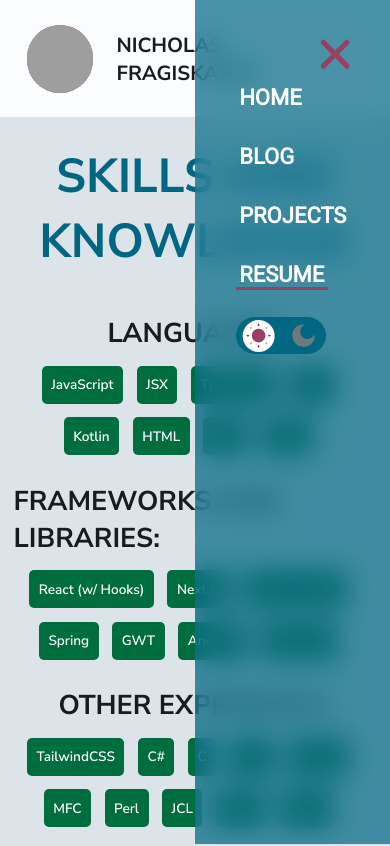
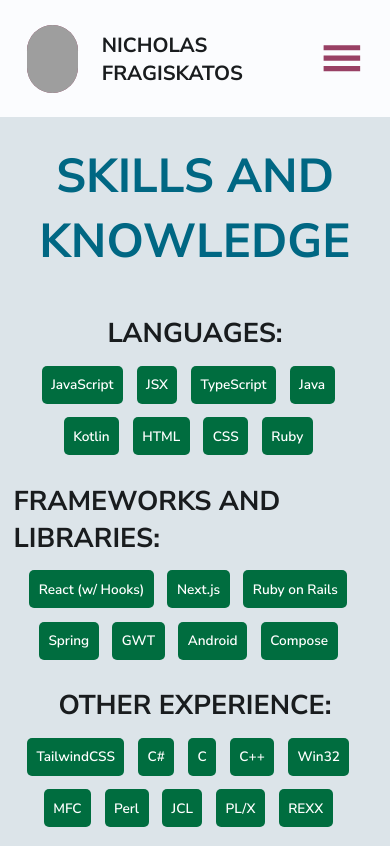
Before and after one commit to nfragiskatos/personal-website, a React (Create React App) app: page /resume in a window 390 px wide. Shown: the top 846 px of the page. Built offline with nearby package versions, Linux system fonts and the light colour scheme; grey boxes are pictures that could not be loaded.

Commit message:
- Added auto scroll to top of home page - hide sidebar menu after clicking on nav point - added more icon support - fixed styling where name in banner was clashing with hamburger icon

```diff
--- a/public/index.html
+++ b/public/index.html
@@ -3,6 +3,8 @@
   <head>
     <meta charset="utf-8" />
     <link rel="icon" href="%PUBLIC_URL%/code-icon-white.svg" />
+    <link rel="apple-touch-icon" href="%PUBLIC_URL%/code-icon-white.svg" />
+    <link rel="shortcut icon" href="%PUBLIC_URL%/code-icon-white.svg" />
     <meta name="viewport" content="width=device-width, initial-scale=1" />
     <meta name="theme-color" content="#000000" />
     <meta
--- a/src/Navbar/Navbar.styles.ts
+++ b/src/Navbar/Navbar.styles.ts
@@ -158,14 +158,12 @@
 
 export const HamburgerMenu = styled(GiHamburgerMenu)`
   display: none;
-  position: absolute;
   height: 4rem;
   width: 4rem;
-  top: 2rem;
-  right: 2rem;
   z-index: 9999;
   color: ${({ theme }) => theme.colors.tertiary};
   cursor: pointer;
+  align-self: center;
 
   @media (max-width: 1100px) {
     display: block;
@@ -174,14 +172,12 @@
 
 export const CloseMenu = styled(IoClose)`
   display: none;
-  position: absolute;
   height: 4rem;
   width: 4rem;
-  top: 2rem;
-  right: 2rem;
   z-index: 9999;
   color: ${({ theme }) => theme.colors.tertiary};
   cursor: pointer;
+  align-self: center;
 
   @media (max-width: 1100px) {
     display: block;
--- a/src/Navbar/Navbar.tsx
+++ b/src/Navbar/Navbar.tsx
@@ -20,7 +20,7 @@
   const [isSticky, setIsSticky] = useState(false);
   const prevScrollPosition = useRef(window.scrollY);
   const [height, setHeight] = useState(0.0);
-  const [isHidden, setIsHidden] = useState(false);
+  const [isHidden, setIsHidden] = useState(true);
   const ref = useRef<HTMLElement>(null);
 
   const stickNavbar = () => {
@@ -47,11 +47,7 @@
 
   return (
     <Nav isSticky={isSticky} navHeight={height} ref={ref}>
-      {isHidden ? (
-        <HamburgerMenu onClick={toggleMenuVisibility} />
-      ) : (
-        <CloseMenu onClick={toggleMenuVisibility} />
-      )}
+
 
       <TitleProfilePictureWrapper>
         <ProfilePictureWrapper>
@@ -71,6 +67,7 @@
         <Page>
           <NavLink
             to={routes.home.path}
+            onClick={toggleMenuVisibility}
             className="title-large"
             isActive={location.pathname === routes.home.path}
           >
@@ -80,6 +77,7 @@
         <Page>
           <NavLink
             to={routes.blog.path}
+            onClick={toggleMenuVisibility}
             className="title-large"
             isActive={location.pathname === routes.blog.path}
           >
@@ -88,6 +86,7 @@
         </Page>
         <Page>
           <NavLink
+            onClick={toggleMenuVisibility}
             to={routes.projects.path}
             className="title-large"
             isActive={location.pathname === routes.projects.path}
@@ -98,6 +97,7 @@
         <Page>
           <NavLink
             to={routes.resume.path}
+            onClick={toggleMenuVisibility}
             className="title-large"
             isActive={location.pathname === routes.resume.path}
           >
@@ -108,6 +108,11 @@
           <ThemeSwitcher />
         </Page>
       </PagesList>
+      {isHidden ? (
+        <HamburgerMenu onClick={toggleMenuVisibility} />
+      ) : (
+        <CloseMenu onClick={toggleMenuVisibility} />
+      )}
     </Nav>
   );
 };
--- a/src/pages/home/Home.tsx
+++ b/src/pages/home/Home.tsx
@@ -1,3 +1,4 @@
+import { useEffect } from "react";
 import Blog from "./blog/Blog";
 import Experience from "./experience/Experience";
 import Hero from "./hero/Hero";
@@ -5,6 +6,11 @@
 import Projects from "./projects/Projects";
 
 const Home = () => {
+
+  useEffect(() => {
+    window.scrollTo(0, 0);
+  }, []);
+
   return (
     <Main>
       <Hero />
```
